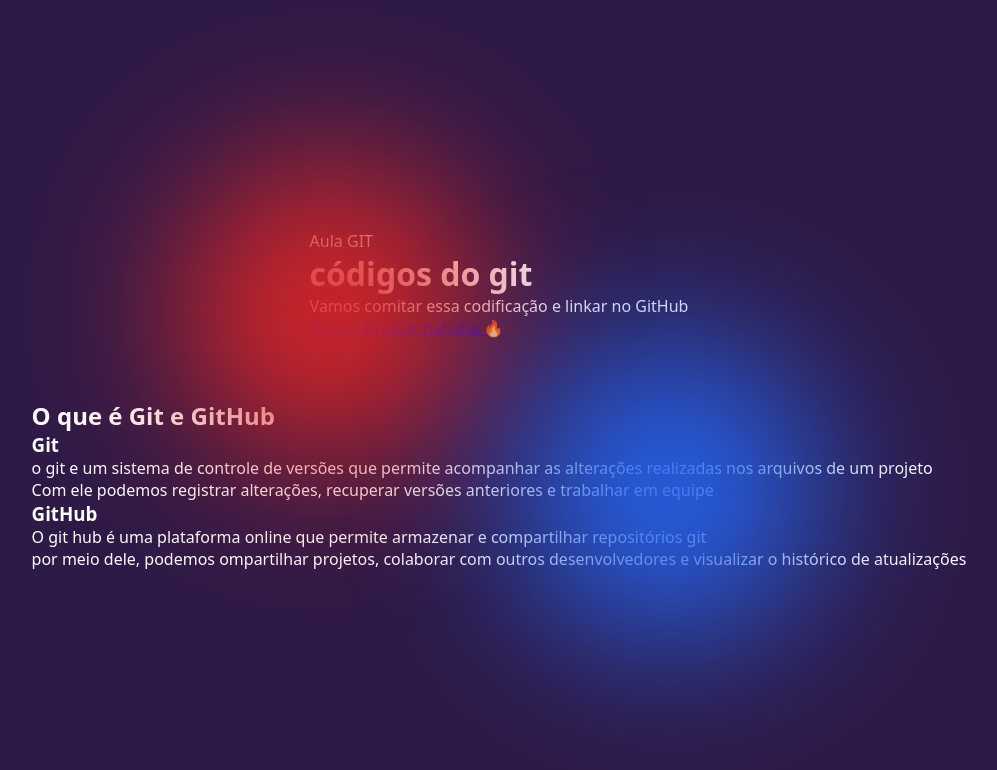
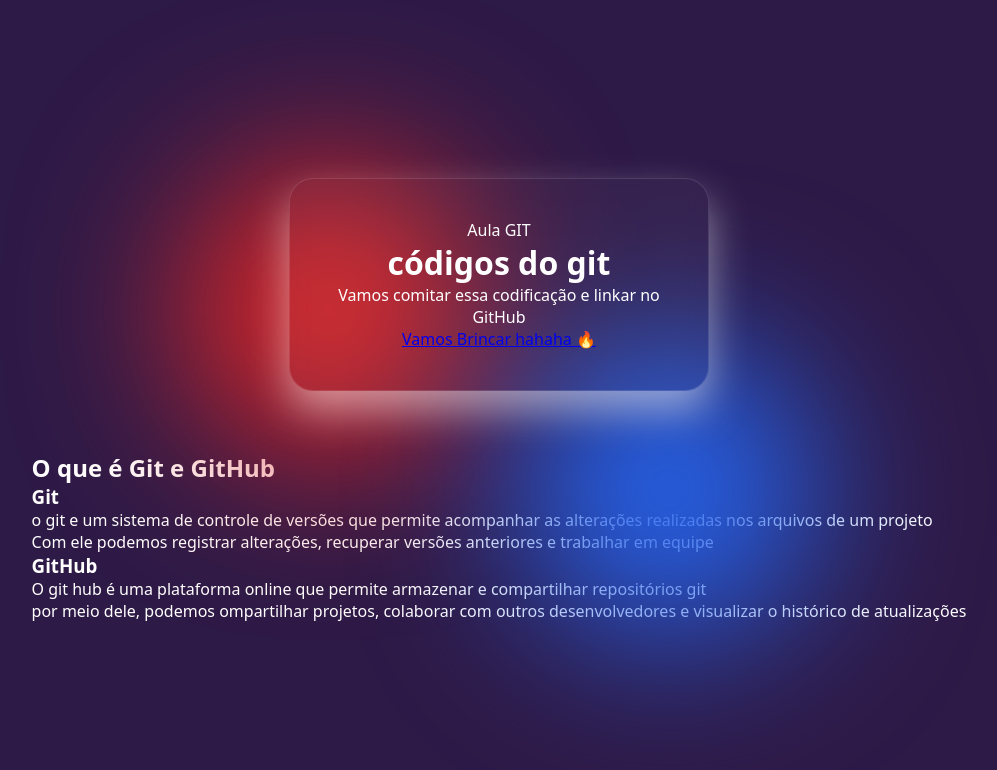
Before and after one commit to yohannarufinobenevides-cmd/atividade-2, a plain HTML site: page index.html in a window 1280 px wide. Shown: the whole page, without its empty margins (141-1138 px from the left). Drawn offline with Linux system fonts and the light colour scheme.

Commit message:
comecei o card e coloquei o formato dele, vou adicionar os efeitos

```diff
--- a/style.css
+++ b/style.css
@@ -44,3 +44,21 @@ body::after{
     bottom: 20%;
     right: 25%;
 }
+
+.card{
+   position: relative;
+    z-index: 1;
+    background: rgba(255, 255, 255, 0.04);
+    backdrop-filter: blur(10px);
+    -webkit-backdrop-filter: blur(16px);
+    border: 1px solid rgba(255, 255, 255, 0.12);
+    padding: 40px 32px;
+    border-radius: 24px;
+    max-width: 420px;
+    width: 90%;
+    text-align: center;
+    box-shadow: 0 20px 40px rgba(255, 255, 255, 0.5);
+    transition: transform 0.3s ease, border-color 0.3s ease;
+
+    flex-shrink: 0;
+}
```
